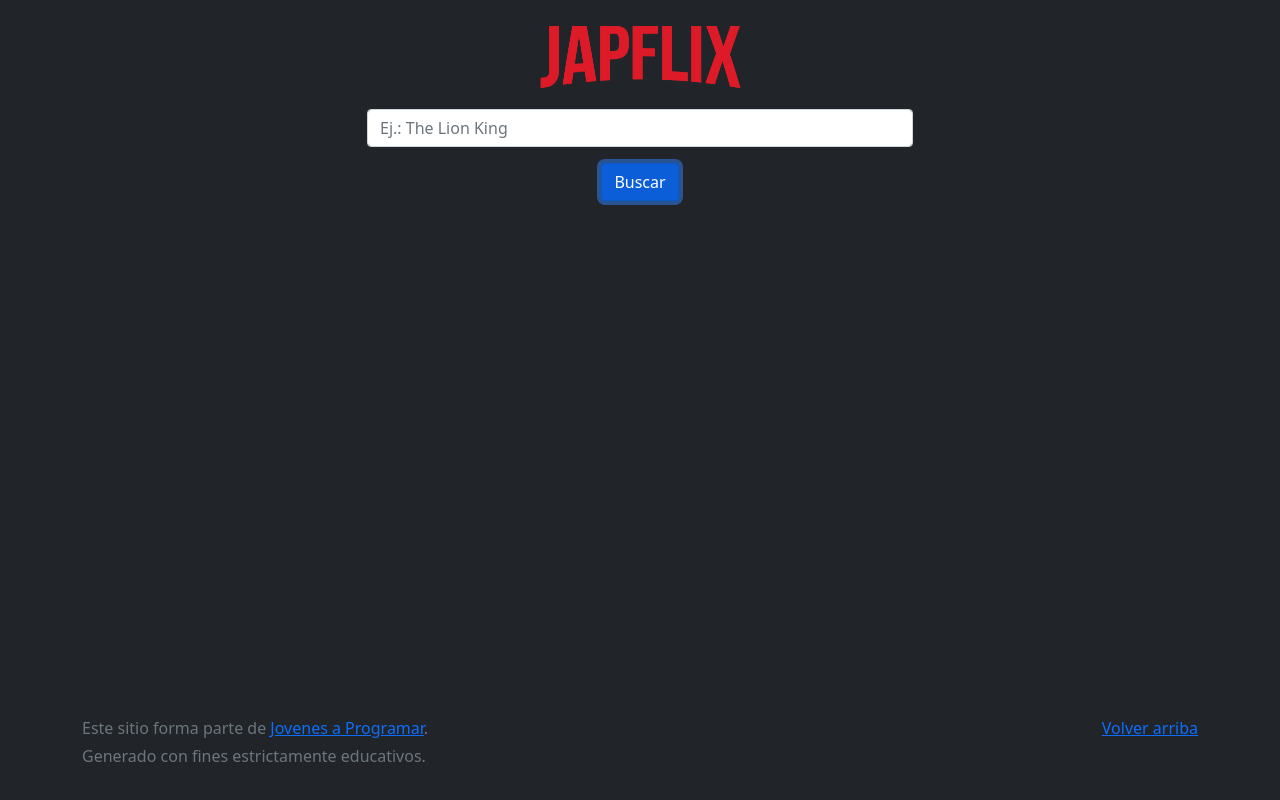
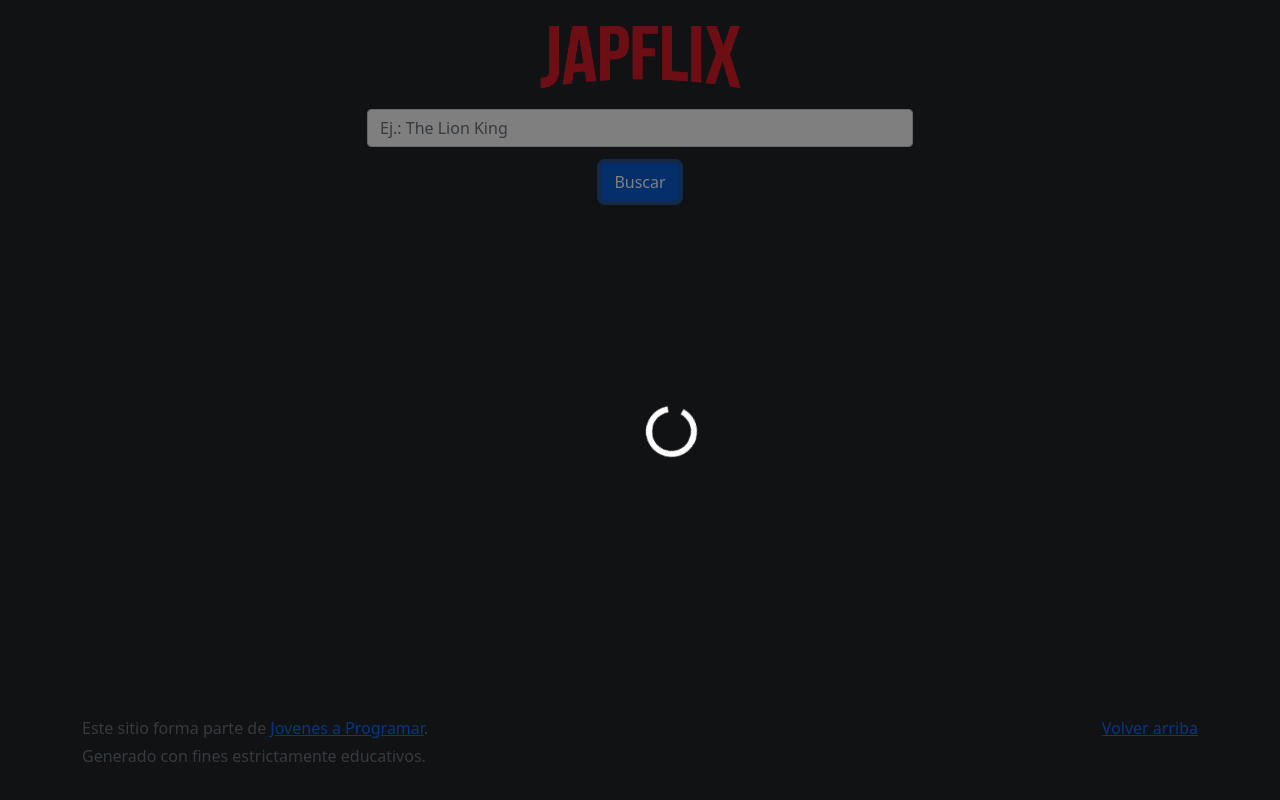
Before and after one commit to guidonadotti/JAPFLIX, a plain HTML site: page index.html in a window 1280 px wide. Both pictures are taken after a click on the button "Buscar". Drawn offline with Linux system fonts and the light colour scheme; no server answers.

Commit message:
spinner de carga
Se le agregó un spinner de carga

```diff
--- /dev/null
+++ b/css/spinner.css
@@ -0,0 +1,51 @@
+.lds-ring {
+    display: inline-block;
+    position: relative;
+    width: 64px;
+    height: 64px;
+    top: 50%;
+    left: 50%;
+  }
+  .lds-ring div {
+    box-sizing: border-box;
+    display: block;
+    position: absolute;
+    width: 51px;
+    height: 51px;
+    margin: 6px;
+    border: 6px solid #fff;
+    border-radius: 50%;
+    animation: lds-ring 1.2s cubic-bezier(0.5, 0, 0.5, 1) infinite;
+    border-color: #fff transparent transparent transparent;
+  }
+  .lds-ring div:nth-child(1) {
+    animation-delay: -0.45s;
+  }
+
+  .lds-ring div:nth-child(2) {
+    animation-delay: -0.3s;
+  }
+
+  .lds-ring div:nth-child(3) {
+    animation-delay: -0.15s;
+  }
+  @keyframes lds-ring {
+    0% {
+      transform: rotate(0deg);
+    }
+
+    100% {
+      transform: rotate(360deg);
+    }
+  }
+
+  #spinner-wrapper {
+    position: fixed;
+    background-color: rgba(0, 0, 0, 0.5);
+    width: 100%;
+    height: 100%;
+    top: 0;
+    left: 0;
+    z-index: 1021;
+    display: none;
+  }
--- a/index.html
+++ b/index.html
@@ -9,6 +9,7 @@
   <link href="css/bootstrap.min.css" rel="stylesheet">
   <link rel="stylesheet" href="https://cdnjs.cloudflare.com/ajax/libs/font-awesome/4.7.0/css/font-awesome.min.css">
   <link rel="stylesheet" href="css/style.css">
+  <link rel="stylesheet" href="css/spinner.css">
 
 </head>
 
@@ -40,6 +41,14 @@
       <p class="mb-1">Generado con fines estrictamente educativos.</p>
     </div>
   </footer>
+  <div id="spinner-wrapper">
+    <div class="lds-ring">
+      <div></div>
+      <div></div>
+      <div></div>
+      <div></div>
+    </div>
+  </div>
 
   <script src="js/bootstrap.bundle.min.js"></script>
   <script src="js/mostrar_peliculas.js"></script>
--- a/js/mostrar_peliculas.js
+++ b/js/mostrar_peliculas.js
@@ -10,16 +10,32 @@ async function getMoviesData() {
     const moviesData = await moviesResponse.json();
     moviesInfo = moviesData;
 }
+let showSpinner = () => {
+    document.getElementById("spinner-wrapper").style.display = "block";
+}
+
+let hideSpinner = () => {
+    document.getElementById("spinner-wrapper").style.display = "none";
+}
+const mostrar = async () => {
+    showSpinner()
+    await getMoviesData()
+    inputSearch = (document.getElementById("inputBuscar").value).toLowerCase();
+    if (moviesInfo) {
+        MOVIES_LIST.classList.add("border", "border-secondary");
+    }
+    showMoviesList(moviesInfo, inputSearch);
+    hideSpinner()
+}
 
 document.addEventListener("DOMContentLoaded", () => {
-    getMoviesData();
-
-    SEARCH_BUTTON.addEventListener("click", () => {
-        inputSearch = (document.getElementById("inputBuscar").value).toLowerCase();
-        if (moviesInfo) {
-            MOVIES_LIST.classList.add("border", "border-secondary");
+    SEARCH_BUTTON.addEventListener("click", async () => {
+        mostrar()
+    })
+    inputBuscar.addEventListener("keydown", async(letra) => {
+        if (letra.key == "Enter") {
+            mostrar();
         }
-        showMoviesList(moviesInfo, inputSearch);
     })
 })
 
@@ -41,10 +57,10 @@ function voteToStars(vote) {
 function showMoviesList(array, input) {
     let HTMLContentToAppend = ``;
 
-    for (const pelicula of array) {
+    for (let pelicula of array) {
         //Obtiene géneros de la película
         let genres = [];
-        for (const genre of pelicula.genres) {
+        for (let genre of pelicula.genres) {
             genres.push(genre.name);
         }
         let spreadGenres = genres.join(" - ");
```
